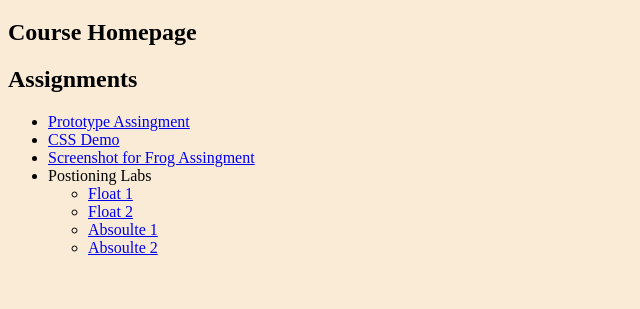
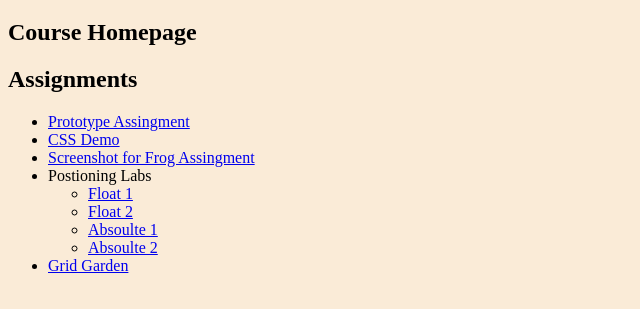
Before and after one commit to DMJON3/ifsc-1310, a plain HTML site: page index.html in a window 1280 px wide. Shown: the part 61-370 px from the top of the page, without its empty margins (0-640 px from the left). Drawn offline with Linux system fonts and the light colour scheme.

Commit message:
git git git

```diff
--- a/index.html
+++ b/index.html
@@ -26,6 +26,7 @@
         <li><a href="/positioning-lab/absolute-2.html">Absoulte 2</a></li>
      </ul>
     </li>
+    <li><a href="#">Grid Garden</a></li>
     </ul>
   </nav>
 </body>
```
Also changed, not shown: Grid Garden/Grid Garden - A game for learning CSS grid - Google Chrome 4_1_2024 1_44_41 AM.png (added).
